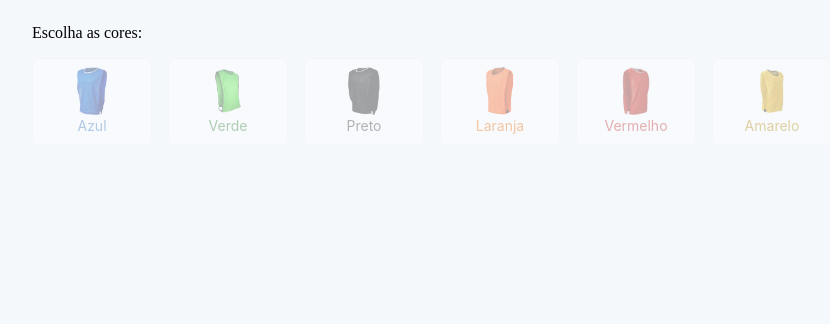
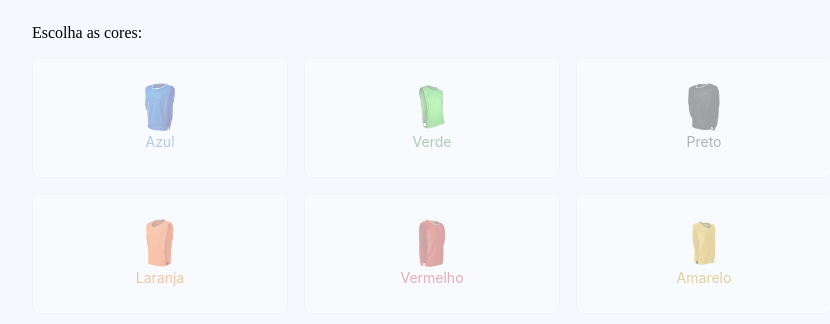
Before and after one commit to thiagoodiniz/sort-quadrinha, a React (Create React App) app: page / in a window 1280 px wide. Shown: the top 324 px of the page, without its empty margins (208-1038 px from the left). Built offline with nearby package versions, Linux system fonts and the light colour scheme; the HTML template or start-up script is replaced by a standard one.

Commit message:
fix: cards

```diff
--- a/src/pages/TeamsDraw/styles.css
+++ b/src/pages/TeamsDraw/styles.css
@@ -19,8 +19,12 @@ section {
   flex-wrap: wrap;
 }
 .choose-teams-container .ant-card {
-  width: 120px;
-  max-height: 140px;
+  flex: 1 1 calc(33.333% - 16px);
+  min-width: 100px;
+  height: 120px;
+  display: flex;
+  align-items: center;
+  justify-content: center;
 }
 
 .choose-teams-container .ant-card-body {
```
